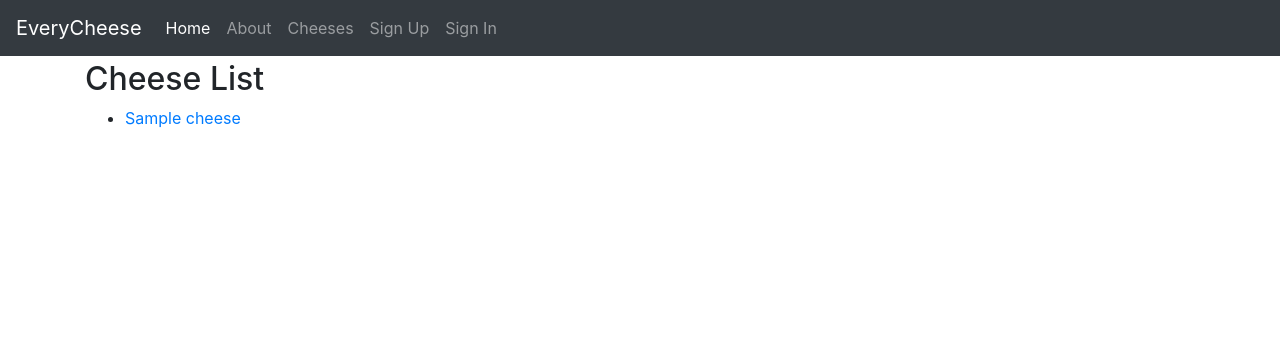
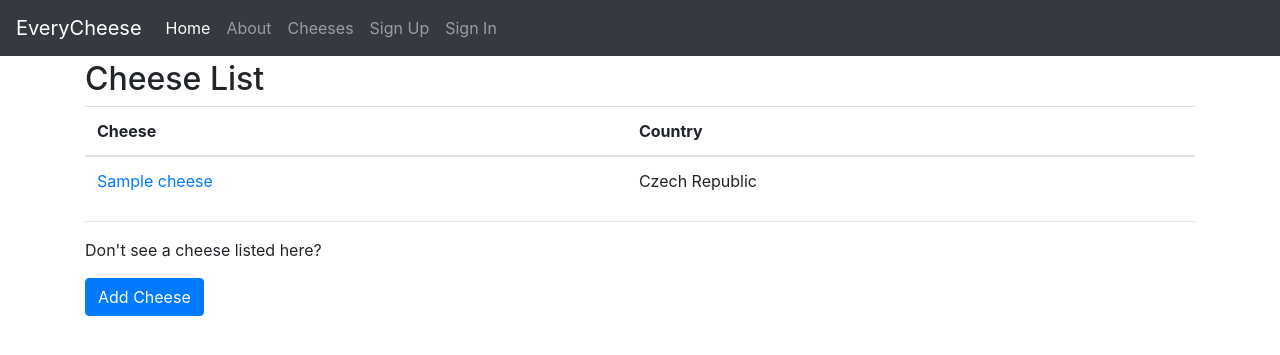
Before and after one commit to SaiSakethGK/everycheese, a Django app: page /cheeses/ in a window 1280 px wide. Shown: the top 355 px of the page. Run offline with Django 3.2, Linux system fonts and the light colour scheme; tables that the repository leaves empty hold one stand-in row (values such as "Sample post"); some libraries are stand-ins or nearby versions.

Commit message:
First pass at working Add Cheese form

```diff
--- a/everycheese/cheeses/models.py
+++ b/everycheese/cheeses/models.py
@@ -2,6 +2,8 @@ from django.db import models
 from model_utils.models import TimeStampedModel
 from autoslug import AutoSlugField
 from django_countries.fields import CountryField
+from django.urls import reverse
+
 
 
 
@@ -23,3 +25,6 @@ class Cheese(TimeStampedModel):
 
     def __str__(self):
         return self.name
+
+    def get_absolute_url(self):
+        return reverse('cheeses:detail', kwargs={"slug": self.slug})
--- a/everycheese/cheeses/urls.py
+++ b/everycheese/cheeses/urls.py
@@ -10,8 +10,14 @@ urlpatterns = [
         name='list'
     ),
     path(
+        route='add/',
+        view=views.CheeseCreateView.as_view(),
+        name='add'
+    ),
+    path(
         route='<slug:slug>/',
         view=views.CheeseDetailView.as_view(),
         name='detail'
     ),
+
 ]
--- a/everycheese/cheeses/views.py
+++ b/everycheese/cheeses/views.py
@@ -1,10 +1,33 @@
+from typing import Any
 from django.views.generic import ListView, DetailView
 from .models import Cheese
+import logging
+from django.views.generic import CreateView
+
+
+log = logging.getLogger(__name__)
 
 
 class CheeseListView(ListView):
     model = Cheese
 
+    def get_context_data(self, **kwargs: Any):
+        log.info("Hello World")
+        context = super().get_context_data(**kwargs)
+        context['my_new_ch_list']=Cheese.objects.all()
+
+        return context
+
 
 class CheeseDetailView(DetailView):
     model = Cheese
+
+
+class CheeseCreateView(CreateView):
+    model = Cheese
+    fields = [
+        'name',
+        'description',
+        'firmness',
+        'country_of_origin',
+    ]
--- a/everycheese/templates/cheeses/cheese_list.html
+++ b/everycheese/templates/cheeses/cheese_list.html
@@ -2,9 +2,29 @@
 {% block title %}Cheese List{% endblock title %}
 {% block content %}
     <h2>Cheese List</h2>
-<ul>
-    {% for cheese in cheese_list %}
-        <li><a href="{% url 'cheeses:detail' cheese.slug %}">{{ cheese.name }}</a></li>
-    {% endfor %}
-</ul>
+    <table class="table">
+        <thead>
+            <tr>
+                <th scope="col">Cheese</th>
+                <th scope="col">Country</th>
+            </tr>
+        </thead>
+        <tbody>
+            {% for cheese in cheese_list %}
+                <tr>
+                    <td><a href="{% url 'cheeses:detail' cheese.slug %}">{{ cheese.name }}</a></td>
+                    <td>{{ cheese.country_of_origin.name|default:"N/A" }} <img src="{{ cheese.country_of_origin.flag }}" /></td>
+                </tr>
+            {% endfor %}
+        </tbody>
+    </table>
+
+    <hr/>
+    <p>Don't see a cheese listed here?</p>
+    <p>
+        <a class="btn btn-primary"
+            href="{% url 'cheeses:add' %}" role="button">
+            Add Cheese
+        </a>
+    </p>
 {% endblock content %}
```
Also changed, not shown: everycheese/templates/cheeses/cheese_form.html (added, +10 -0 lines).
